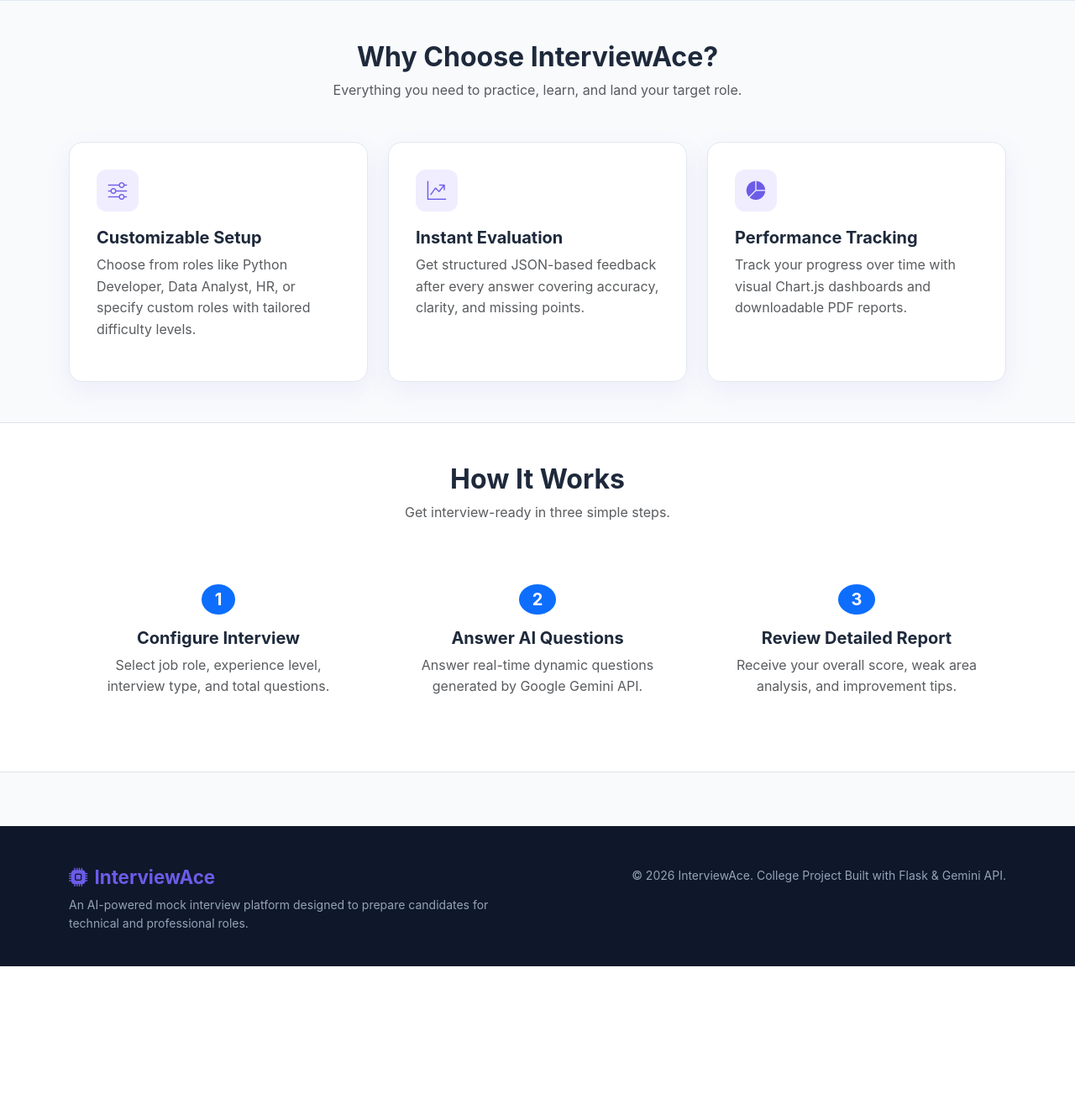
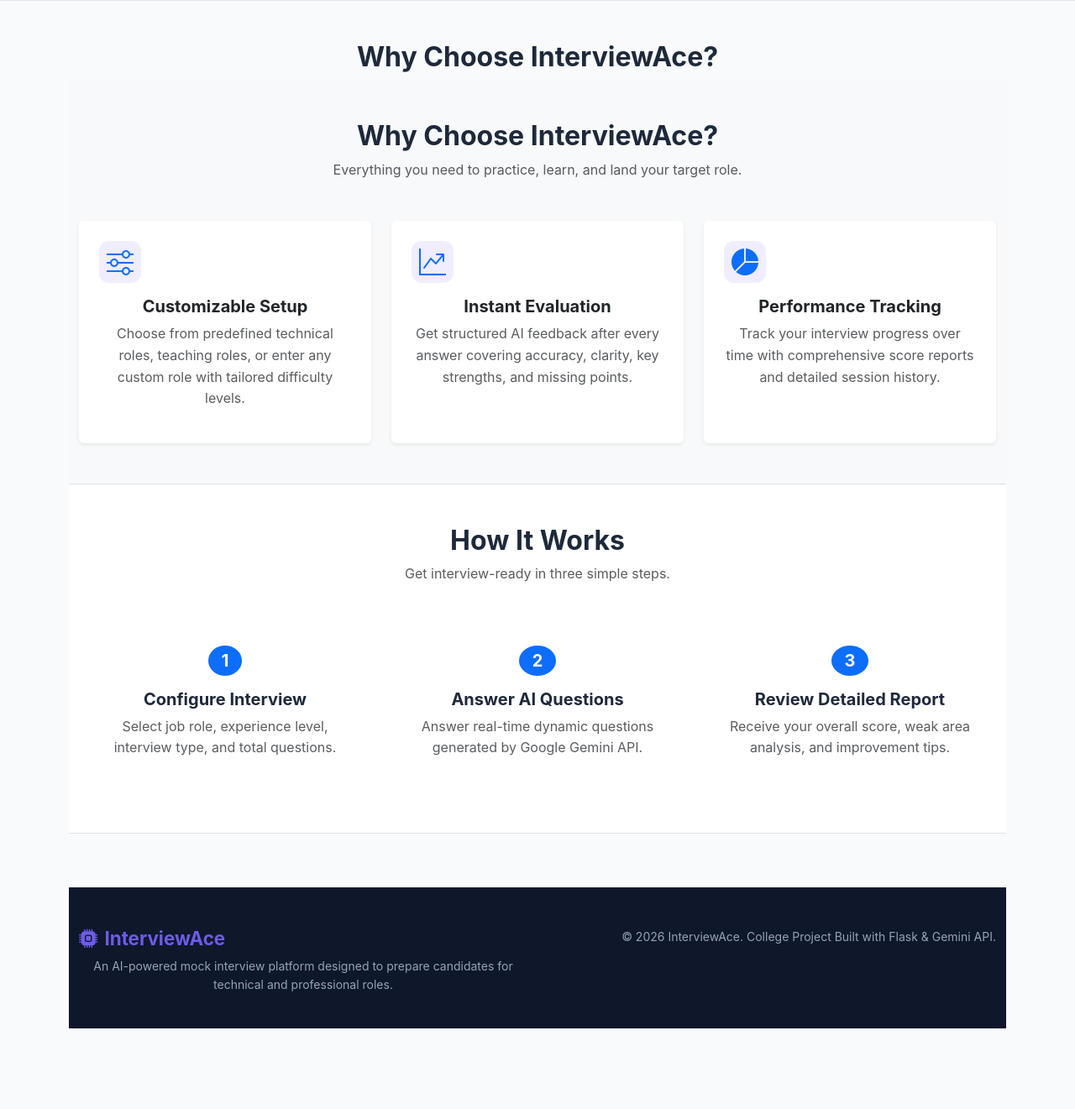
Before and after one commit to Manya060407/InterviewAce, a Flask app: page / in a window 1280 px wide. Shown: the part 523-1844 px from the top of the page at 84% size. Before the commit the page ends 1674 px from the top, so only its background shows below. Run offline with Flask 3, Linux system fonts and the light colour scheme.

Commit message:
Updated index feature section text

```diff
--- a/templates/index.html
+++ b/templates/index.html
@@ -70,28 +70,45 @@
         <div class="container">
             <div class="text-center mb-5">
                 <h2 class="fw-bold">Why Choose InterviewAce?</h2>
+                <!-- Why Choose InterviewAce Section -->
+<section class="py-5 bg-light">
+  <div class="container">
+    <div class="text-center mb-5">
+      <h2 class="fw-bold">Why Choose InterviewAce?</h2>
       <p class="text-muted">Everything you need to practice, learn, and land your target role.</p>
     </div>
+
     <div class="row g-4">
+      <!-- Feature 1 -->
       <div class="col-md-4">
-                    <div class="feature-card">
-                        <div class="feature-icon"><i class="bi bi-sliders"></i></div>
+        <div class="card h-100 border-0 shadow-sm p-4">
+          <div class="feature-icon mb-3">
+            <i class="bi bi-sliders fs-2 text-primary"></i>
+          </div>
           <h5 class="fw-bold">Customizable Setup</h5>
-                        <p class="text-muted">Choose from roles like Python Developer, Data Analyst, HR, or specify custom roles with tailored difficulty levels.</p>
+          <p class="text-muted">Choose from predefined technical roles, teaching roles, or enter any custom role with tailored difficulty levels.</p>
         </div>
       </div>
+
+      <!-- Feature 2 -->
       <div class="col-md-4">
-                    <div class="feature-card">
-                        <div class="feature-icon"><i class="bi bi-graph-up-arrow"></i></div>
+        <div class="card h-100 border-0 shadow-sm p-4">
+          <div class="feature-icon mb-3">
+            <i class="bi bi-graph-up-arrow fs-2 text-primary"></i>
+          </div>
           <h5 class="fw-bold">Instant Evaluation</h5>
-                        <p class="text-muted">Get structured JSON-based feedback after every answer covering accuracy, clarity, and missing points.</p>
+          <p class="text-muted">Get structured AI feedback after every answer covering accuracy, clarity, key strengths, and missing points.</p>
         </div>
       </div>
+
+      <!-- Feature 3 -->
       <div class="col-md-4">
-                    <div class="feature-card">
-                        <div class="feature-icon"><i class="bi bi-pie-chart-fill"></i></div>
+        <div class="card h-100 border-0 shadow-sm p-4">
+          <div class="feature-icon mb-3">
+            <i class="bi bi-pie-chart-fill fs-2 text-primary"></i>
+          </div>
           <h5 class="fw-bold">Performance Tracking</h5>
-                        <p class="text-muted">Track your progress over time with visual Chart.js dashboards and downloadable PDF reports.</p>
+          <p class="text-muted">Track your interview progress over time with comprehensive score reports and detailed session history.</p>
         </div>
       </div>
     </div>
```
Lines whose indentation alone changed are shown as unchanged.
